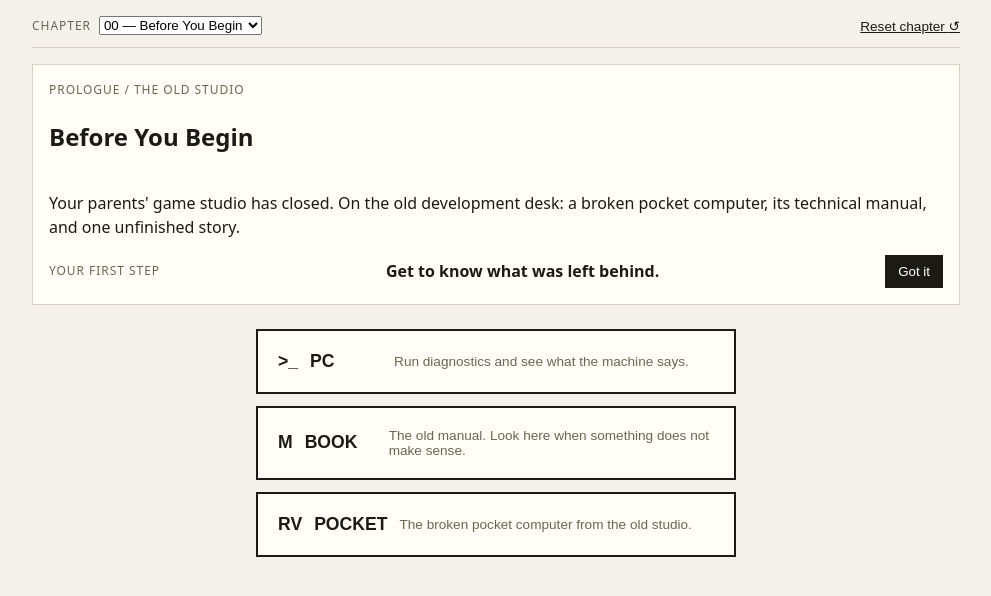
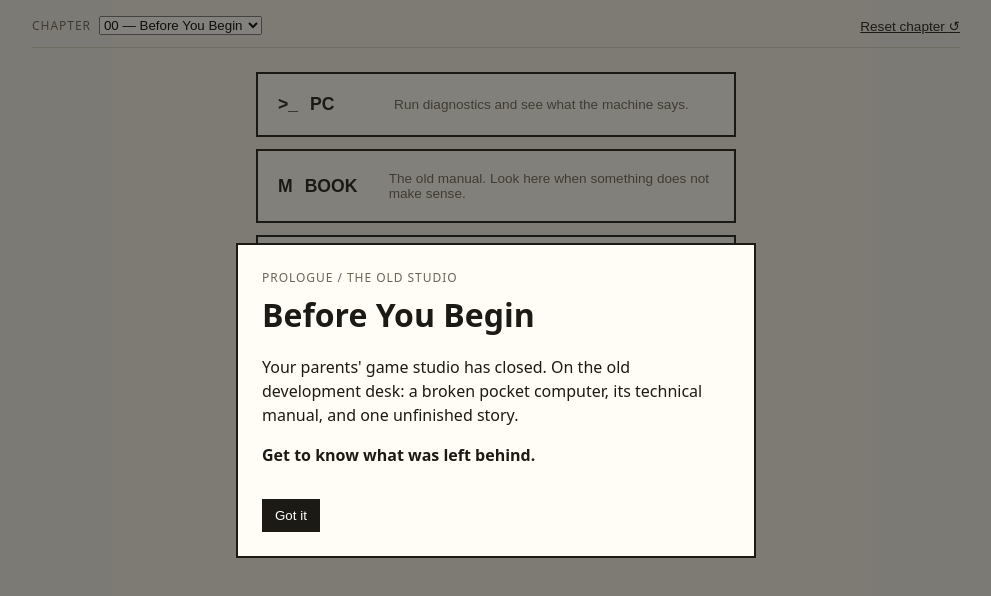
Before and after one commit to asdfkwang/rv-pocket, a website with bundled scripts: page index.html in a window 1280 px wide. Shown: the whole page, without its empty margins (144-1135 px from the left). Built offline with nearby package versions, Linux system fonts and the light colour scheme.

Commit message:
ui: chapter intro as modal popup gated on Got it

```diff
--- a/src/main.ts
+++ b/src/main.ts
@@ -23,16 +23,16 @@ function render() {
   const complete = missionComplete(state);
   document.title = `Chapter ${String(chapter.id).padStart(2, "0")} — ${chapter.title} | RV Pocket`;
   app.innerHTML = `<div class="app-shell">
-    <div class="top-bar"><div class="chapter-select"><label class="eyebrow" for="chapter-select">CHAPTER</label><select id="chapter-select">${chapters.map((item) => `<option value="${item.id}" ${item.id === chapter.id ? "selected" : ""}>${String(item.id).padStart(2, "0")} — ${e(item.title)}</option>`).join("")}</select></div><button id="reset-mission" class="reset-button" data-action="reset">Reset chapter <span aria-hidden="true">↺</span></button></div>
-    <main id="main-content" tabindex="-1">
+    <div class="top-bar"${state.ui.introDismissed ? "" : " inert"}><div class="chapter-select"><label class="eyebrow" for="chapter-select">CHAPTER</label><select id="chapter-select">${chapters.map((item) => `<option value="${item.id}" ${item.id === chapter.id ? "selected" : ""}>${String(item.id).padStart(2, "0")} — ${e(item.title)}</option>`).join("")}</select></div><button id="reset-mission" class="reset-button" data-action="reset">Reset chapter <span aria-hidden="true">↺</span></button></div>
+    <main id="main-content" tabindex="-1"${state.ui.introDismissed ? "" : " inert"}>
       ${routeNotice ? `<p class="route-notice">${e(routeNotice)}</p>` : ""}
-      ${state.active.id === 0 && state.ui.introDismissed ? "" : `<section class="mission-header" aria-labelledby="mission-title">
-        <div class="mission-heading"><div><span class="eyebrow">${chapter.id === 0 ? "PROLOGUE / THE OLD STUDIO" : "FIRST REPAIR / DIAGNOSTIC ACCESS"}</span><h1 id="mission-title" tabindex="-1">${e(chapter.title)}</h1></div></div>
+      ${state.ui.introDismissed ? "" : `<div class="popup-overlay"><div class="popup" role="dialog" aria-modal="true" aria-labelledby="mission-title">
+        <span class="eyebrow">${chapter.id === 0 ? "PROLOGUE / THE OLD STUDIO" : "FIRST REPAIR / DIAGNOSTIC ACCESS"}</span>
+        <h1 id="mission-title" tabindex="-1">${e(chapter.title)}</h1>
         <p class="mission-observation">${e(chapter.mission.initialObservation)}</p>
-        ${chapter.id === 0
-          ? `<div class="mission-objective"><span class="eyebrow">YOUR FIRST STEP</span><strong>${e(chapter.mission.summary)}</strong><button id="got-it" class="button primary" data-action="dismiss">Got it</button></div>`
-          : `<div class="mission-objective"><span class="eyebrow">MISSION</span><strong>${e(chapter.mission.summary)}</strong><span class="mission-status ${complete ? "complete" : ""}">${complete ? "REPAIR COMPLETE" : "IN PROGRESS"}</span></div>`}
-      </section>`}
+        <p><strong>${e(chapter.mission.summary)}</strong></p>
+        <button id="got-it" class="button primary" data-action="dismiss">Got it</button>
+      </div></div>`}
       ${state.active.id === 1 && complete ? `<section class="success-banner" aria-label="Repair complete"><span class="success-check" aria-hidden="true">✓</span><div><h2>${e(chapter.mission.successMessage)}</h2><p>First contact established. Next planned repair: Chapter 02 — Bad Memory.</p></div></section>` : ""}
       ${state.ui.feedback ? `<div class="feedback"><span class="eyebrow">BENCH FEEDBACK</span><p>${e(state.ui.feedback)}</p></div>` : ""}
       <div id="view-content">${state.view === "workbench" ? renderWorkbench(state) : state.view === "computer" ? renderComputer(state) : state.view === "pocket" ? renderPocket(state) : renderManual(state)}</div>
@@ -42,6 +42,7 @@ function render() {
   const focusTarget = focusId ? document.getElementById(focusId) : null;
   if (focusTarget) focusTarget.focus({ preventScroll: true });
   else if (focusId) document.getElementById("mission-title")?.focus({ preventScroll: true });
+  if (!state.ui.introDismissed) document.getElementById("got-it")?.focus();
 }
 
 function announce(message: string) { announcement.textContent = message; }
--- a/src/style.css
+++ b/src/style.css
@@ -143,7 +143,6 @@ body {
   padding: 0;
 }
 
-.mission-header,
 .panel,
 .terminal-panel,
 .diagnostic-panel,
@@ -155,22 +154,27 @@ body {
   margin-bottom: 16px;
 }
 
-.mission-heading {
+.popup-overlay {
+  position: fixed;
+  inset: 0;
+  background: rgba(28, 26, 21, 0.55);
   display: flex;
-  justify-content: space-between;
-  align-items: start;
-  gap: 12px;
+  align-items: center;
+  justify-content: center;
+  padding: 16px;
+  z-index: 10;
 }
 
-.mission-objective {
-  display: flex;
-  justify-content: space-between;
-  align-items: center;
-  gap: 12px;
-  flex-wrap: wrap;
+.popup {
+  background: var(--panel);
+  border: 2px solid var(--ink);
+  padding: 24px;
+  max-width: 520px;
+  width: 100%;
 }
 
-.mission-status.complete { color: var(--accent); font-weight: 700; }
+.popup h1 { margin: 4px 0 0; }
+.popup .button { margin-top: 16px; }
 
 .success-banner {
   border: 2px solid var(--accent);
```
